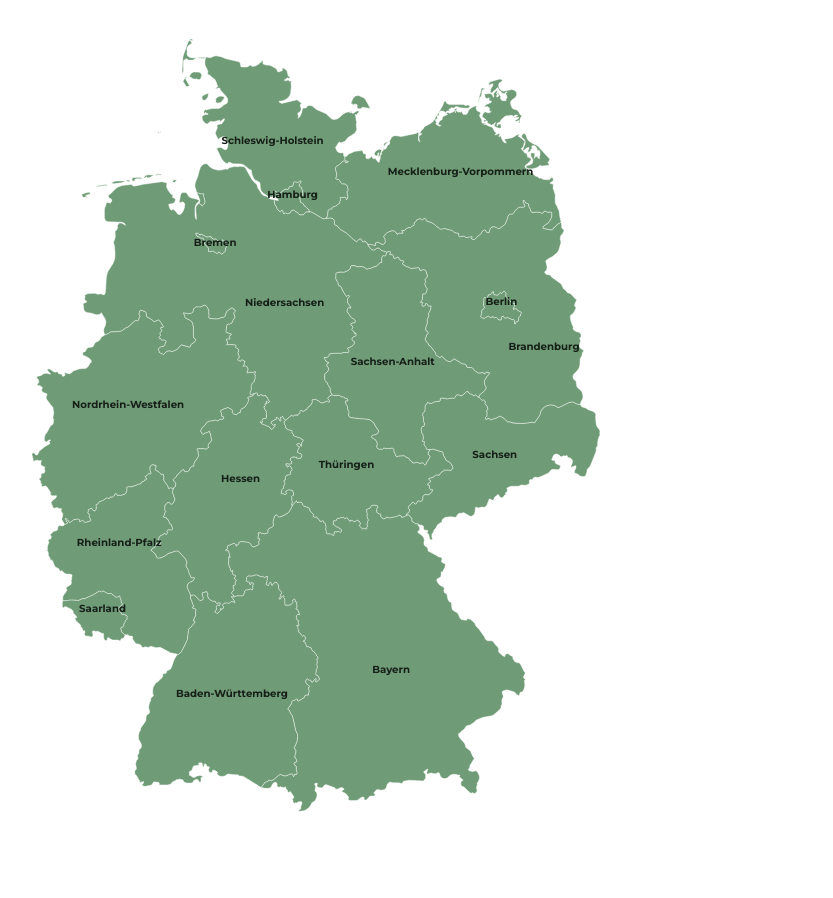
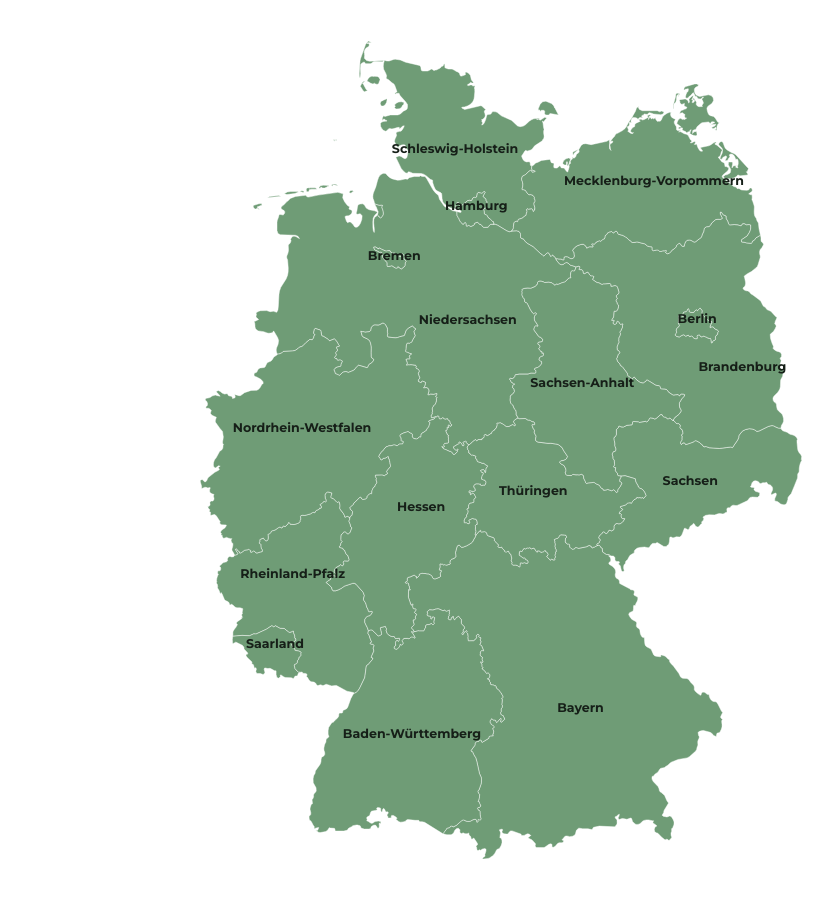
Before and after one commit to akcinardev/feierdex-frontend, a React (Vite) app: page / in a window 1280 px wide. Shown: the whole page, without its empty margins (139-972 px from the left). Before the commit the page ends 852 px from the top, so only its background shows below. Built offline with nearby package versions, Linux system fonts and the light colour scheme.

Commit message:
map arrangements

```diff
--- a/src/components/LandingPage.jsx
+++ b/src/components/LandingPage.jsx
@@ -3,7 +3,7 @@ import MainMap from "./MainMap";
 const LandingPange = () => {
   return (
     <div className="container">
-      <MainMap />
+      <MainMap height="900" width="900" />
     </div>
   );
 };
--- a/src/components/MainMap.jsx
+++ b/src/components/MainMap.jsx
@@ -1,7 +1,7 @@
-const MainMap = () => {
+const MainMap = ({ width = "900", height = "900" }) => {
   return (
+    <div className="main-map-div">
       <svg
-      className="main-map-svg"
         baseProfile="tiny"
         fill="#6f9c76"
         stroke="#ffffff"
@@ -10,8 +10,8 @@ const MainMap = () => {
         strokeWidth=".5"
         version="1.2"
         viewBox="0 0 1000 1000"
-      height="850"
-      width="850"
+        height={height}
+        width={width}
         xmlns="http://www.w3.org/2000/svg"
       >
         <g id="features">
@@ -111,26 +111,6 @@ const MainMap = () => {
             name="Berlin"
             className="region-path"
           ></path>
-      </g>
-      <g id="points">
-        <circle
-          className="47.66083157129407|6.3109683435775095"
-          cx="199.2"
-          cy="912.5"
-          id="0"
-        ></circle>
-        <circle
-          className="50.778516963831606|10.89575309373617"
-          cx="533.4"
-          cy="564.4"
-          id="1"
-        ></circle>
-        <circle
-          className="54.67562370450353|14.563580893863099"
-          cx="800.8"
-          cy="94.8"
-          id="2"
-        ></circle>
         </g>
         <g id="label_points">
           <circle className="Sachsen" cx="710.3" cy="538.8" id="DESN"></circle>
@@ -233,7 +213,12 @@ const MainMap = () => {
             Hessen
           </text>
 
-        <circle className="Thüringen" cx="535.9" cy="550.5" id="DETH"></circle>
+          <circle
+            className="Thüringen"
+            cx="535.9"
+            cy="550.5"
+            id="DETH"
+          ></circle>
           <text className="region-label-text" x="535.9" y="550.5">
             Thüringen
           </text>
@@ -254,6 +239,7 @@ const MainMap = () => {
           </text>
         </g>
       </svg>
+    </div>
   );
 };
 
--- a/src/index.css
+++ b/src/index.css
@@ -24,6 +24,12 @@ body {
   max-width: 130rem;
 }
 
+.main-map-div {
+  display: flex;
+  align-items: center;
+  justify-content: center;
+}
+
 .region-path {
   transition: all 0.3s;
   transform-origin: center;
@@ -32,13 +38,13 @@ body {
 .region-path:hover {
   fill: #597d5e;
   cursor: pointer;
-  transform: scale(1.01);
+  /* transform: scale(1.007); */
 }
 
 .region-label-text {
   stroke: none;
   fill: #161f18;
-  font-size: 1.2rem;
+  font-size: 1.4rem;
   font-weight: bold;
   text-anchor: middle;
   pointer-events: none;
```
Also changed, not shown: eslint.config.js (+18 -17 lines). Lines whose indentation alone changed are shown as unchanged.
